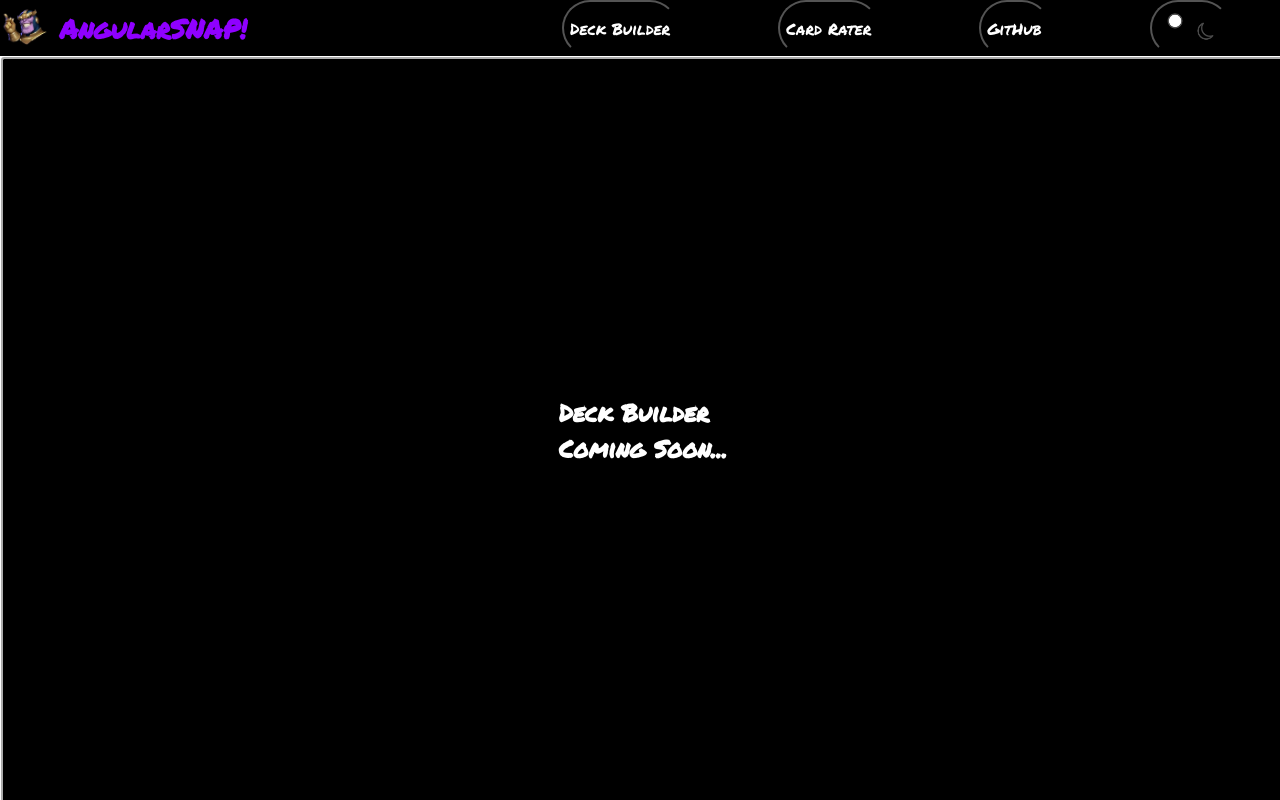
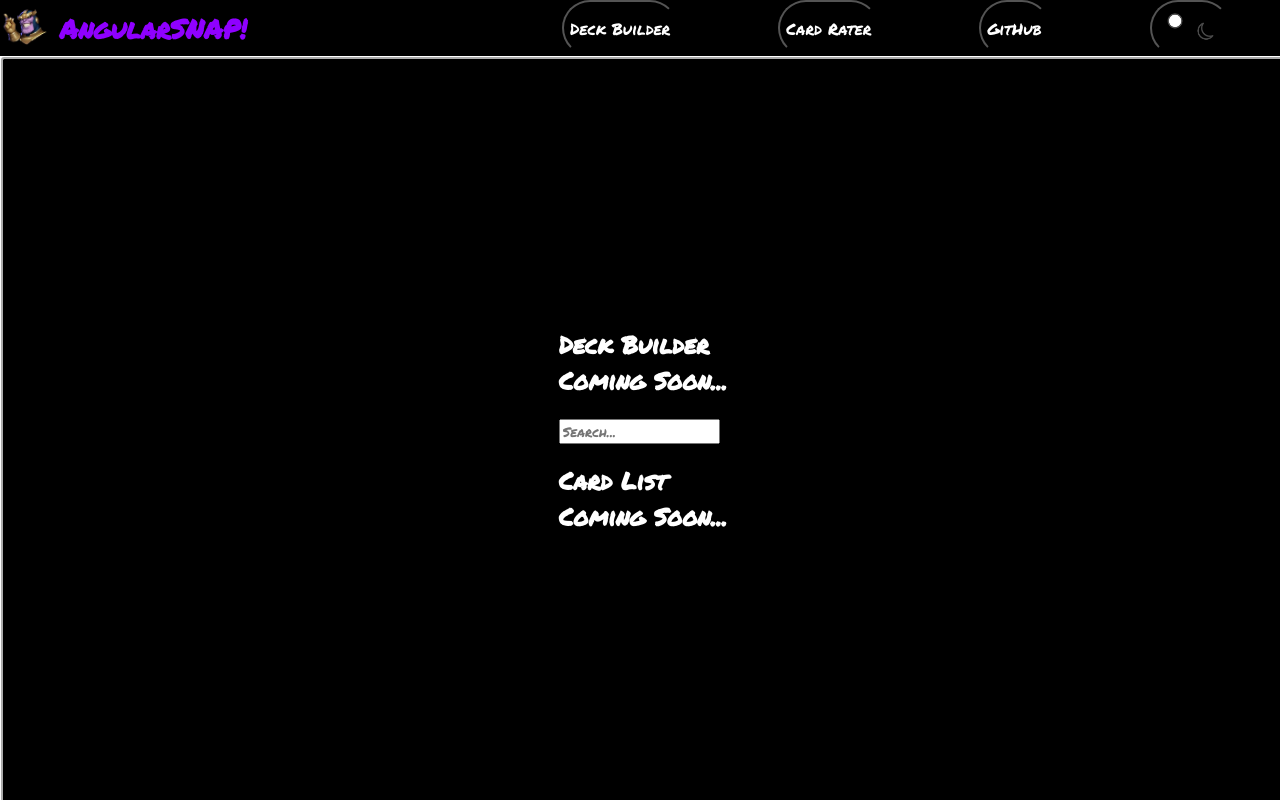
Before and after one commit to MetaBrian/AngularSNAP, an Angular app: page /deckbuilder in a window 1280 px wide. Built offline with nearby package versions, Linux system fonts and the light colour scheme.

Commit message:
built preliminary designs for the deck-builder & card-rater components

```diff
--- a/src/app/card-rater/card-rater.component.html
+++ b/src/app/card-rater/card-rater.component.html
@@ -1,5 +1,11 @@
-<h2 class="darkContent">
+<div>
+
+    <!-- Display all cards as buttons with images matching name, on click send to a page matching card name
+        page will display the card, clickable rating 5/5
+        pros & cons list -->
+  <h2 class="darkContent">
     Card Rater
-    <br/>
+    <br />
     Coming Soon...
   </h2>
+</div>
--- a/src/app/deck-builder/deck-builder.component.html
+++ b/src/app/deck-builder/deck-builder.component.html
@@ -1,5 +1,23 @@
-<h2 class="darkContent">
-    Deck Builder
-    <br/>
-    Coming Soon...
-  </h2>
+<!-- Allow for multiple decks to be c/r/u/d -->
+
+  <div>
+    <h2 class="darkContent">
+        Deck Builder
+        <br/>
+        Coming Soon...
+      </h2>
+
+  </div>
+
+  <input style="font-family: 'Permanent Marker';" placeholder="Search..."/>
+
+  <div>
+
+    <h2 class="darkContent">
+        Card List
+        <br/>
+        Coming Soon...
+      </h2>
+
+
+  </div>
--- a/src/app/nav-bar/nav-bar.component.html
+++ b/src/app/nav-bar/nav-bar.component.html
@@ -6,18 +6,26 @@
       src="../assets/Thanos_Snap.png"
       alt="Thanos Snapping Emote"
     />
-    <button id="LogoButton" class="darkButton" (click)="consoleLogger()">
-      <!-- should be a link to the home page on click -->
+    <button
+      id="LogoButton"
+      class="darkButton"
+      routerLink="/"
+      (click)="consoleLogger()"
+    >
       <h1 class="DarkLogoText" id="LogoText">AngularSNAP!</h1>
     </button>
   </div>
 
   <div class="navBarButtons">
-  <button class="darkLinks">Deck Builder</button>
-  <button class="darkLinks">Card Rater</button>
-  <button (click)="newTab()" class="darkExternalLinks">GitHub</button>
-  <button (click)="modeSwitch()" class="darkExternalLinks">
-    <img height="100%" src="../assets/lightdark.png" alt="Sun & Moon symbol" />
-  </button>
+    <button class="darkLinks" routerLink="/deckbuilder">Deck Builder</button>
+    <button class="darkLinks" routerLink="/cardrater">Card Rater</button>
+    <button (click)="newTab()" class="darkExternalLinks">GitHub</button>
+    <button (click)="modeSwitch()" class="darkExternalLinks">
+      <img
+        height="100%"
+        src="../assets/lightdark.png"
+        alt="Sun & Moon symbol"
+      />
+    </button>
+  </div>
 </div>
-</div>
```
